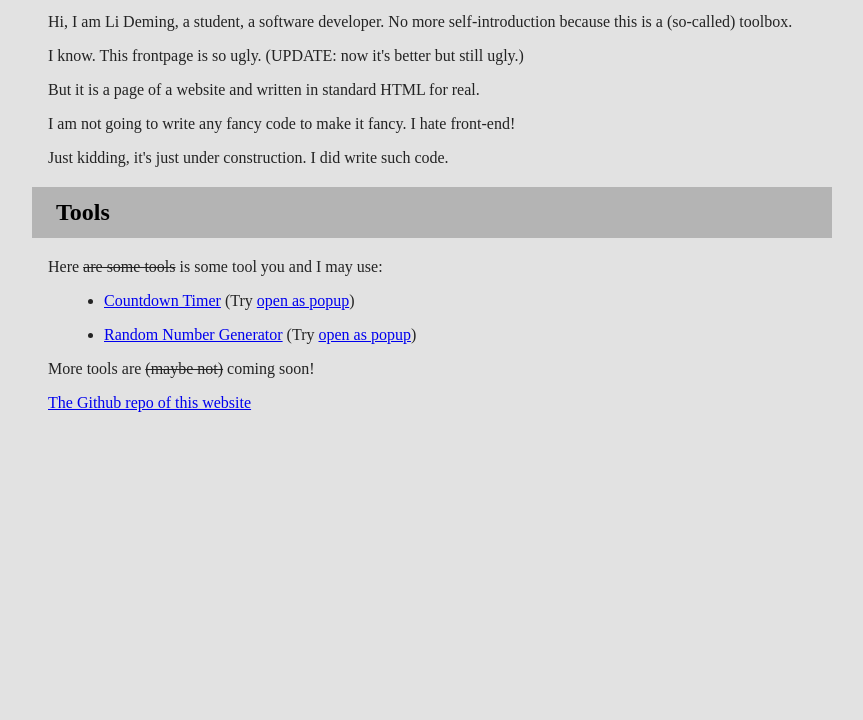
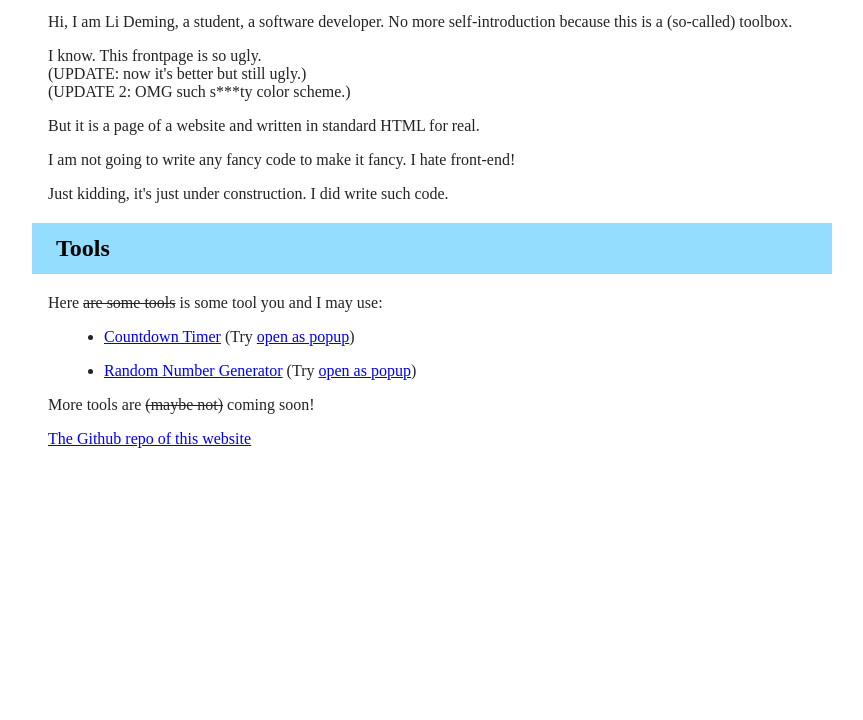
Before and after one commit to lideming/lideming.github.io, a plain HTML site: page index.html in a window 1280 px wide. Shown: the part 80-800 px from the top of the page, without its empty margins (208-1071 px from the left). Drawn offline with Linux system fonts and the light colour scheme.

Commit message:
OMG such s***ty color scheme

```diff
--- a/index.html
+++ b/index.html
@@ -10,11 +10,10 @@
             max-width: 50em;
             margin: 0 auto;
             padding: 8px;
-            background: #e2e2e2;
             color: #232323
         }
         h1, h2 {
-            background: #b4b4b4;
+            background: #94ddff;
             color: black;
             padding: .5em 1em;
         }
@@ -26,7 +25,9 @@
 <body>
     <h1 style="text-align: center; margin: 0;">Public Toolbox by Li Deming</h1>
     <p>Hi, I am Li Deming, a student, a software developer. No more self-introduction because this is a (so-called) toolbox.</p>
-    <p>I know. This frontpage is so ugly. (UPDATE: now it's better but still ugly.)</p>
+    <p>I know. This frontpage is so ugly.
+        <br>(UPDATE: now it's better but still ugly.)
+        <br>(UPDATE 2: OMG such s***ty color scheme.)</p>
     <p>But it is a page of a website and written in standard HTML for real.</p>
     <p>I am not going to write any fancy code to make it fancy. I hate front-end!</p>
     <p>Just kidding, it's just under construction. I did write such code.</p>
```
